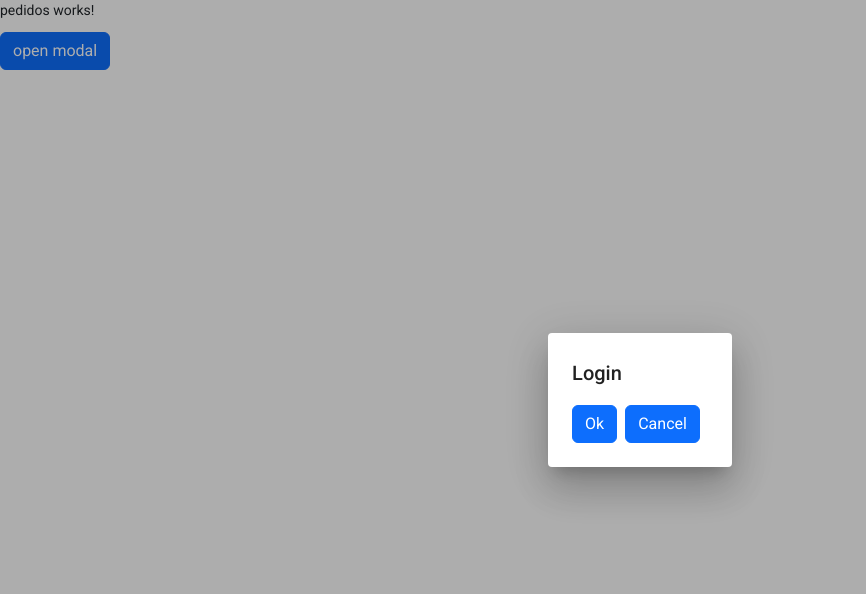
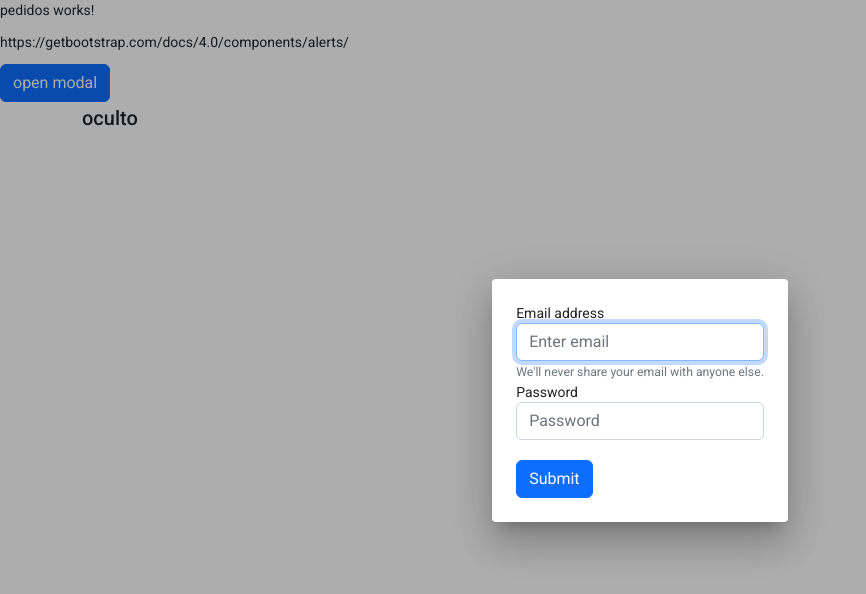
Before and after one commit to Locottus/chems, an Angular app in the folder Pedidos/: page / in a window 1280 px wide. Both pictures are taken after a click on the button "open modal". Shown: the top 594 px of the page, without its empty margins (0-866 px from the left). Built offline with nearby package versions, Linux system fonts and the light colour scheme.

Commit message:
adding login layout

```diff
--- a/Pedidos/src/app/app.module.ts
+++ b/Pedidos/src/app/app.module.ts
@@ -11,6 +11,9 @@ import { LoginModalComponent } from './login-modal/login-modal.component';
 import { MatSliderModule } from '@angular/material/slider';
 import { PedidosComponent } from './pedidos/pedidos.component';
 import { MatDialogModule } from '@angular/material/dialog';
+import {MatFormFieldModule} from '@angular/material/form-field';
+import {MatIconModule} from '@angular/material/icon';
+
 @NgModule({
   declarations: [
     AppComponent,
@@ -26,7 +29,8 @@ import { MatDialogModule } from '@angular/material/dialog';
     FormsModule,
     MatSliderModule,
     MatDialogModule,
-
+    MatFormFieldModule,
+    MatIconModule
   ],
   providers: [],
   bootstrap: [AppComponent]
--- a/Pedidos/src/app/login-modal/login-modal.component.css
+++ b/Pedidos/src/app/login-modal/login-modal.component.css
@@ -1,3 +1,14 @@
+
+.example-form {
+  min-width: 150px;
+  max-width: 500px;
+  width: 100%;
+}
+
+.example-full-width {
+  width: 100%;
+}
+
 button {
     margin-right: 8px;
   }
--- a/Pedidos/src/app/login-modal/login-modal.component.html
+++ b/Pedidos/src/app/login-modal/login-modal.component.html
@@ -1,3 +1,16 @@
-<h2>Login</h2>
-<button class="btn btn-primary">Ok</button>
-<button class="btn btn-primary">Cancel</button>
+<div class="form-group">
+    <label for="exampleInputEmail1">Email address</label>
+    <input type="email" class="form-control" id="exampleInputEmail1" [(ngModel)]="usr" aria-describedby="emailHelp"
+        placeholder="Enter email">
+    <small id="emailHelp" class="form-text text-muted">We'll never share your email with anyone else.</small>
+</div>
+<div class="form-group">
+    <label for="exampleInputPassword1">Password</label>
+    <input type="password" class="form-control" id="exampleInputPassword1" [(ngModel)]="pwd" placeholder="Password">
+</div>
+<br />
+<button class="btn btn-primary" (click)="validar()">Submit</button>
+
+<div *ngIf="!errorLogin" class="alert alert-danger" role="alert">
+    {{errorMsg}}
+</div>
--- a/Pedidos/src/app/login-modal/login-modal.component.ts
+++ b/Pedidos/src/app/login-modal/login-modal.component.ts
@@ -9,12 +9,34 @@ import { MatDialog, MatDialogRef } from '@angular/material/dialog';
 export class LoginModalComponent implements OnInit {
 
   successLogin: boolean = false;
+  hide: boolean = false;
+
+  usr: string = "";
+  pwd: string = "";
+
+  errorLogin:boolean=true;
+  errorMsg:string="";
 
   constructor(
+    public dialogRef: MatDialogRef<LoginModalComponent>
   ) { }
 
   ngOnInit() {
 
   }
 
+  validar() {
+    console.log('pressed validation');
+    console.log(this.usr,this.pwd);
+    //this.showError('credenciales incorrectas');
+    //this.dialogRef.close();
+  }
+
+  showError(msg:string){
+    this.errorLogin = false;
+    this.errorMsg = msg;
+    setTimeout(() => {
+      this.errorLogin = true;
+    }, 3000);
+  }
 }
--- a/Pedidos/src/app/pedidos/pedidos.component.html
+++ b/Pedidos/src/app/pedidos/pedidos.component.html
@@ -1,2 +1,6 @@
 <p>pedidos works!</p>
+<p>https://getbootstrap.com/docs/4.0/components/alerts/</p>
 <button class="btn btn-primary" (click)="openDialog()">open modal</button>
+<div class="container" *ngIf="!exito">
+    <h2>oculto</h2>
+</div>
--- a/Pedidos/src/app/pedidos/pedidos.component.ts
+++ b/Pedidos/src/app/pedidos/pedidos.component.ts
@@ -9,6 +9,8 @@ import { LoginModalComponent } from '../login-modal/login-modal.component';
 })
 export class PedidosComponent implements OnInit {
 
+  exito: boolean = false;
+
   constructor(
     private matDialog: MatDialog,
   ) { }
@@ -17,7 +19,9 @@ export class PedidosComponent implements OnInit {
   }
 
 
-  openDialog(){
-    this.matDialog.open(LoginModalComponent);
+  openDialog() {
+    this.matDialog.open(LoginModalComponent,{ disableClose: true });
   }
+
+
 }
```
